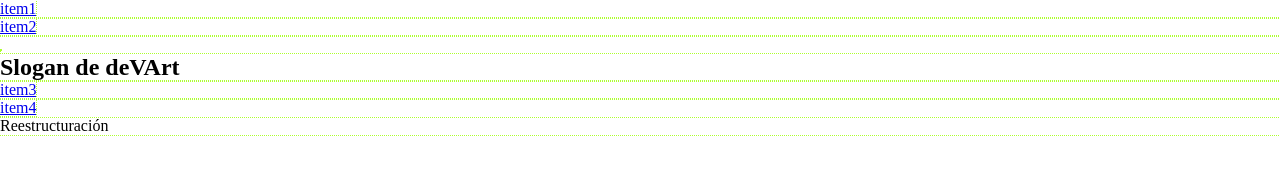
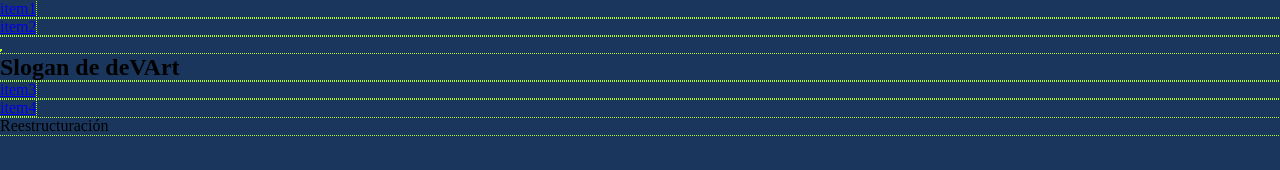
Before and after one commit to gorylactics/devart, a plain HTML site: page index.html in a window 1280 px wide. Drawn offline with Linux system fonts and the light colour scheme.

Commit message:
seleccion de posibles colores de fondo

```diff
--- a/assets/css/style.css
+++ b/assets/css/style.css
@@ -6,7 +6,28 @@
 }
 * body{
     box-sizing: border-box;
+    background-color: #1B365D;
+    /*
+    PANTONE 534 C
+    VALORES DE COLOR:
+    RGB 27 54 93
+    HEX/HTML 1B365D
+    CMYK 100 71 0 51 * Opcion 1
+
+    PANTONE 4154 C
+    VALORES DE COLOR:
+    RGB 14 65 116
+    HEX/HTML 0E4174
+    CMYK 100 67 0 33 opcion 2
+
+    PANTONE 2955 C
+    COLOR VALUES:
+    RGB 0 56 101
+    HEX/HTML 003865
+    CMYK 100 52 0 58 opci0n 3
+    */
 }
+
 /* *{
     margin: 0;
     padding: 0;
```
